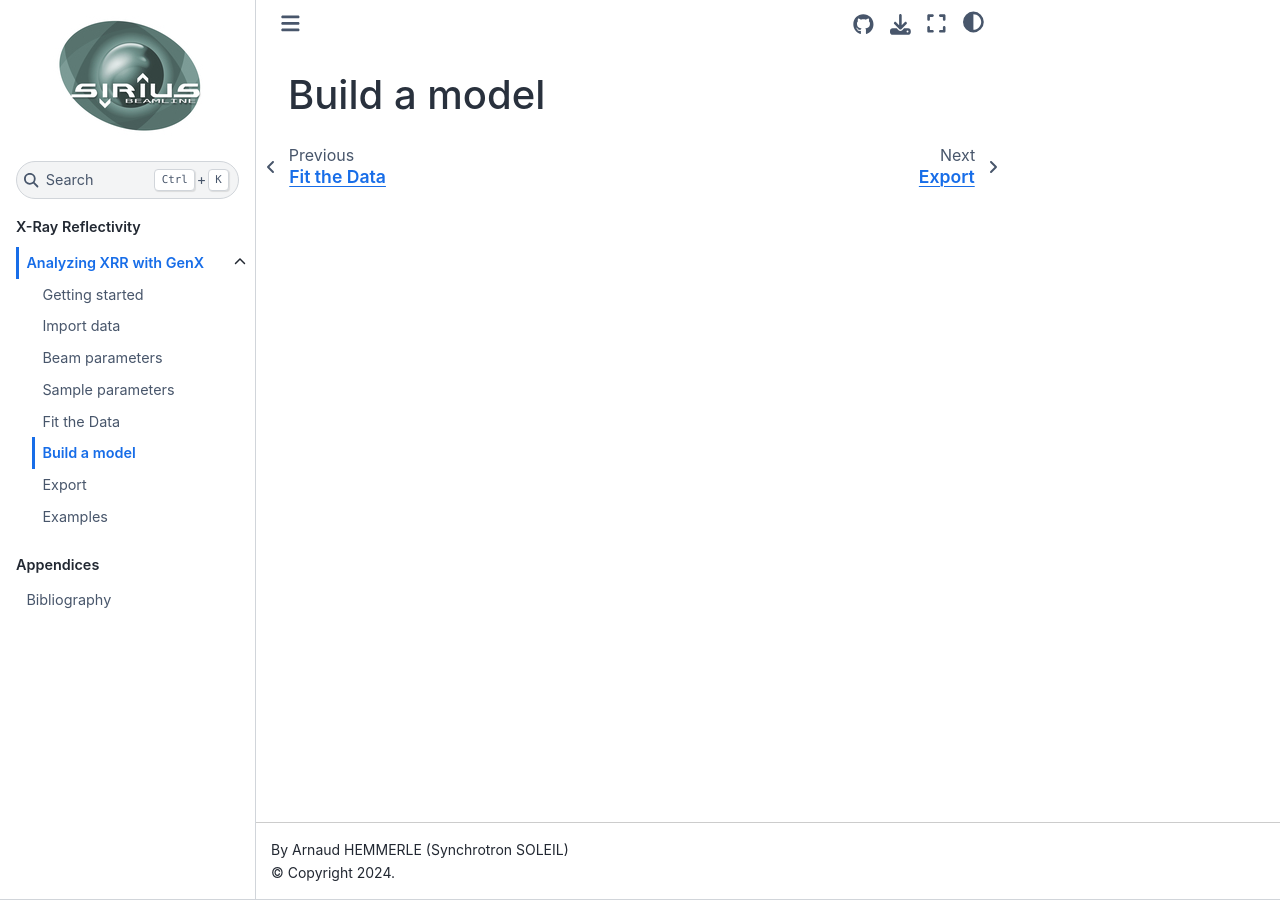
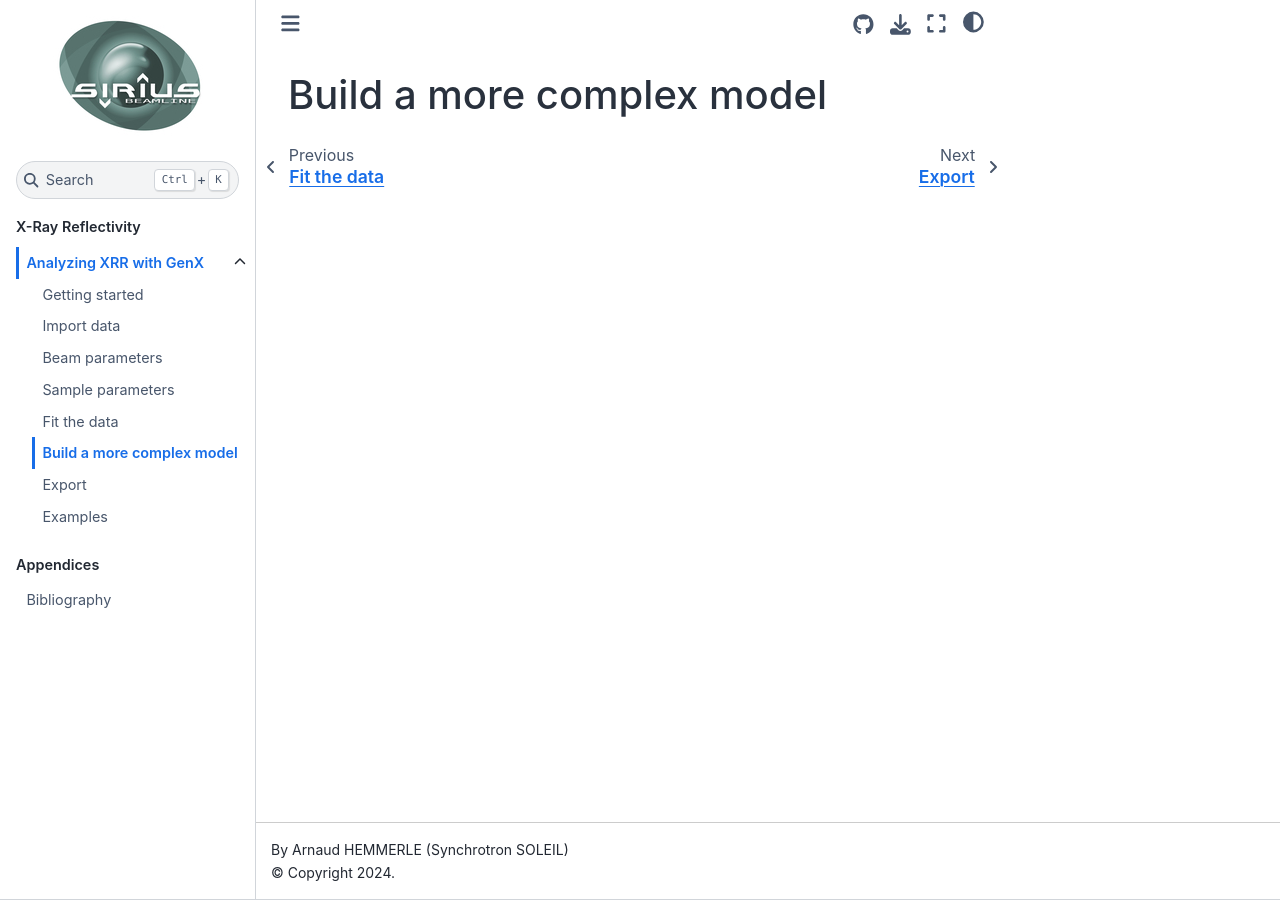
Before and after one commit to ArnaudHemmerle/data-analysis-on-sirius, a Jupyter Book: the page built from chapters/xrr/genx/build-model.md, in a window 1280 px wide. Built offline with Jupyter Book 1.0.4 settings and Sphinx 7.4.7 and the Sphinx Book theme 1.1.4, drawn with Linux system fonts in a browser that asks for light colours.

Commit message:
Finish fit

```diff
--- a/chapters/xrr/genx/build-model.md
+++ b/chapters/xrr/genx/build-model.md
@@ -1 +1 @@
-# Build a model
+# Build a more complex model
```
Also changed, not shown: chapters/xrr/genx/fit.md (+8 -4 lines), chapters/xrr/genx/images/fit-done.png (added), chapters/xrr/genx/images/fit-grid.png (added), chapters/xrr/genx/images/fit-sigma-5.png (added), chapters/xrr/genx/images/fit-sld.png (added), chapters/xrr/genx/images/fit-start.png (added), 1 other file.
